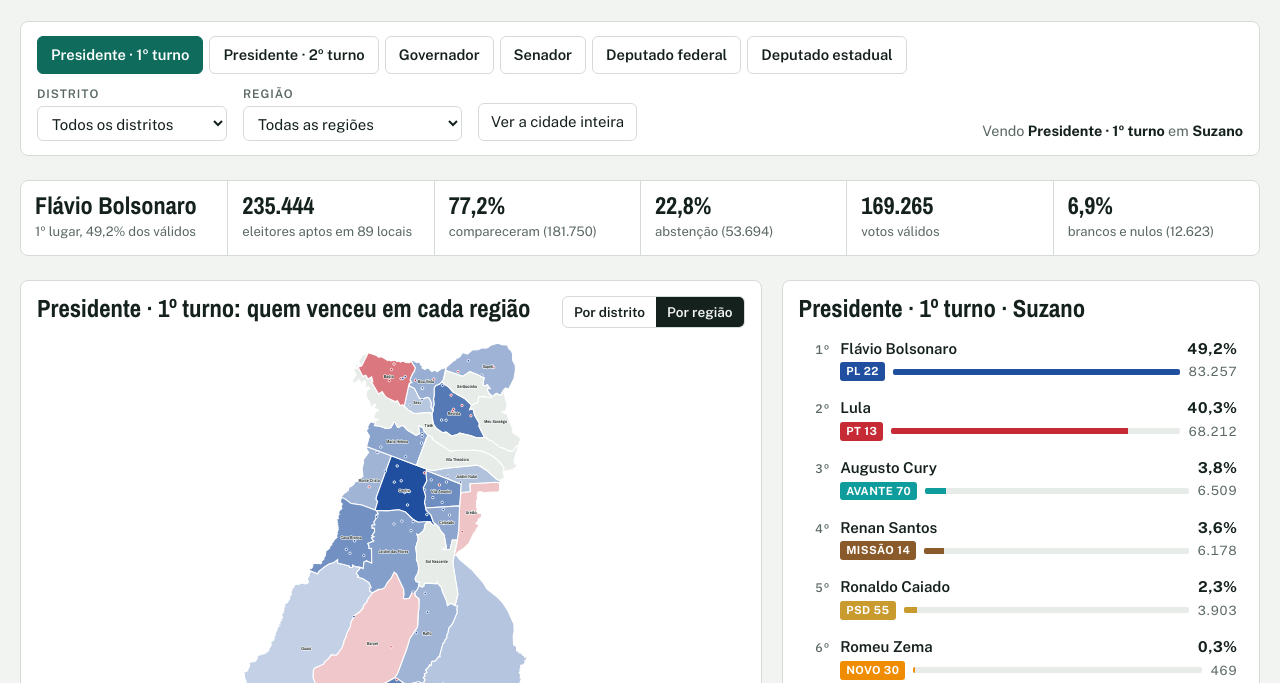
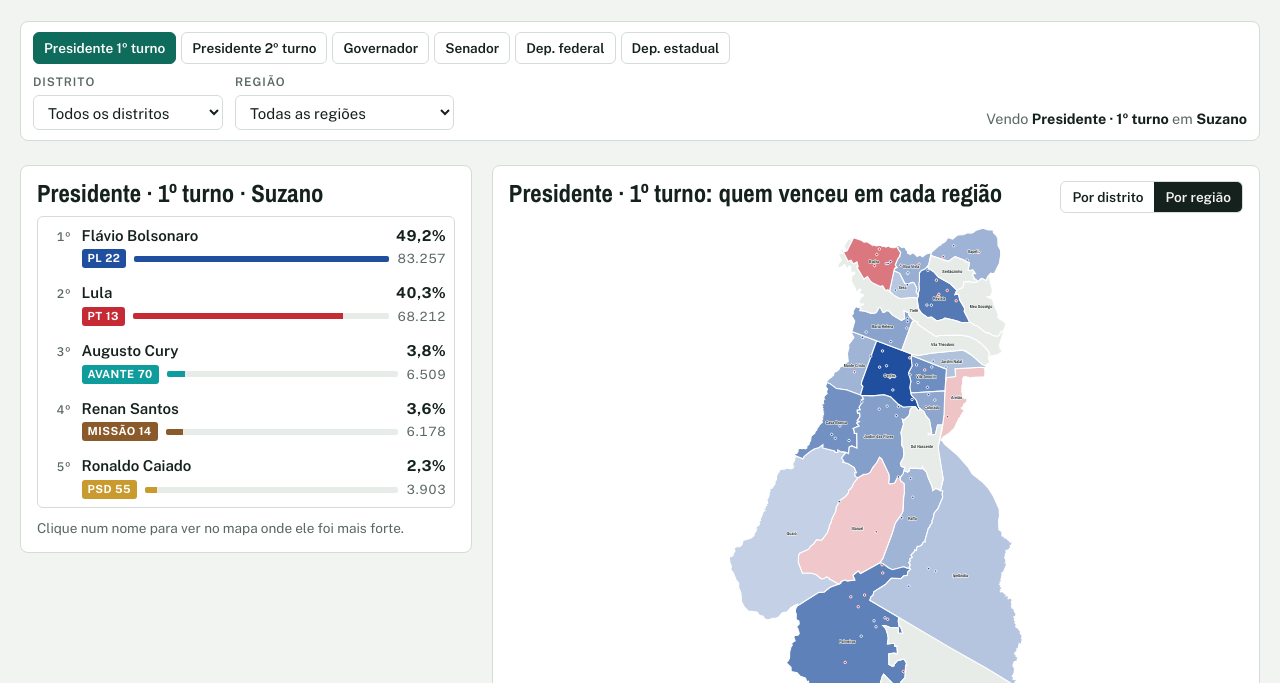
Before and after one commit to eudouglaspena/suzano-nas-urnas, a plain HTML site: page index.html in a window 1280 px wide. Shown: the part 189-872 px from the top of the page. Drawn offline with nearby package versions, Linux system fonts and the light colour scheme.

Commit message:
Nova ordem dos quadros, cargos compactos e ranking em caixa com rolagem
Co-Authored-By: Claude Opus 5.5 <noreply@anthropic.com>
Claude-Session: https://claude.ai/code/session_01LrVdTM2Sf1kCYckY4SNBrC

```diff
--- a/index.html
+++ b/index.html
@@ -11,7 +11,7 @@
 <link rel="preconnect" href="https://fonts.gstatic.com" crossorigin>
 <link rel="stylesheet" href="https://fonts.googleapis.com/css2?family=Archivo+Narrow:wght@500;600;700&family=Public+Sans:wght@400;500;600;700&family=IBM+Plex+Mono:wght@500&display=swap">
 <style>
-/* Layout: barra de filtros (cargo, região, bairro) no topo; mapa da cidade como peça central com o ranking do recorte ao lado; locais de votação e busca de bairro abaixo */
+/* Layout: cargos e filtros no topo; ranking (caixa com rolagem) e depois o mapa; resumo, locais de votação e regiões abaixo */
 :root{
   --bg:#f2f4f1; --surface:#ffffff; --ink:#15211d; --muted:#5a6863; --line:#d5dcd8; --soft:#e7ece9;
   --accent:#0f6b5c; --accent-ink:#ffffff; --sel:#15211d;
@@ -74,6 +74,21 @@ select{min-width:190px}
 .crumb{font-size:.9rem;color:var(--muted);margin-left:auto}
 .crumb b{color:var(--ink)}
 
+/* compacto */
+.tabs .ts{display:none}
+.controls{padding:10px 12px;gap:10px}
+.tabs{display:grid;grid-template-columns:repeat(6,auto);justify-content:start;gap:5px}
+.tabs button{padding:5px 10px;font-size:.85rem}
+.filters{gap:8px 12px}
+@media (max-width:700px){
+  .tabs{grid-template-columns:repeat(3,minmax(0,1fr))}
+  .tabs button{padding:6px 4px;font-size:.8rem;text-align:center}
+  .filters{display:grid;grid-template-columns:1fr 1fr}
+  .filters select{min-width:0;width:100%}
+  #limpar{grid-column:1 / -1;padding:6px}
+  .crumb{display:none}
+  .tabs .tl{display:none}.tabs .ts{display:inline}
+}
 /* resumo */
 .summary{display:grid;grid-template-columns:repeat(6,minmax(0,1fr));gap:0;background:var(--surface);border:1px solid var(--line);border-radius:8px}
 .summary div{padding:12px 14px;border-left:1px solid var(--line);min-width:0}
@@ -84,7 +99,10 @@ select{min-width:190px}
 @media (max-width:560px){.summary{grid-template-columns:repeat(2,minmax(0,1fr))}.summary div{border-left:0;border-top:1px solid var(--line)}.summary div:first-child{border-top:0}}
 
 /* mapa + ranking */
-.main{display:grid;grid-template-columns:minmax(0,1.55fr) minmax(0,1fr);gap:20px;align-items:start}
+.main{display:grid;grid-template-columns:minmax(0,1fr) minmax(0,1.7fr);gap:20px;align-items:start}
+.rankbox{max-height:292px;overflow-y:auto;border:1px solid var(--line);border-radius:6px;padding:2px;overscroll-behavior:contain}
+.rankbox::-webkit-scrollbar{width:10px}.rankbox::-webkit-scrollbar-thumb{background:var(--accent);border-radius:6px;border:2px solid var(--surface)}
+.rankbox{scrollbar-color:var(--accent) transparent}
 @media (max-width:900px){.main{grid-template-columns:1fr}}
 .panel{background:var(--surface);border:1px solid var(--line);border-radius:8px;padding:14px 16px;display:grid;gap:10px;min-width:0}
 .panel-head{display:flex;justify-content:space-between;align-items:baseline;gap:10px;flex-wrap:wrap}
@@ -110,7 +128,7 @@ svg#map{width:100%;height:auto;max-height:82vh;display:block}
 .seg button[aria-pressed="true"]{background:var(--ink);color:var(--bg)}
 
 .rank{list-style:none;margin:0;padding:0;display:grid;gap:2px}
-.rank li button{all:unset;box-sizing:border-box;width:100%;display:grid;grid-template-columns:1.6rem minmax(0,1fr) auto;gap:2px 10px;align-items:center;padding:7px 6px;border-radius:6px;cursor:pointer}
+.rank li button{all:unset;box-sizing:border-box;width:100%;display:grid;grid-template-columns:1.6rem minmax(0,1fr) auto;gap:2px 10px;align-items:center;padding:6px 6px;border-radius:6px;cursor:pointer}
 .rank li button:hover{background:var(--soft)}
 .rank li button:focus-visible{outline:2px solid var(--accent)}
 .rank li button[aria-pressed="true"]{background:var(--soft);box-shadow:inset 0 0 0 1.5px var(--ink)}
@@ -183,9 +201,17 @@ footer p{margin:0}
     </div>
   </section>
 
-  <section class="summary" id="summary" aria-label="Resumo do recorte"></section>
+  <section class="main">
+    <aside class="panel" aria-live="polite">
+      <div class="panel-head">
+        <h2 id="ranktitle">Resultado</h2>
 
-  <section class="main">
+      </div>
+      <div class="field" id="buscawrap" hidden><label for="busca">Procurar candidato</label><input id="busca" type="search" placeholder="Nome, partido ou número" autocomplete="off"></div>
+      <div class="rankbox" tabindex="0" aria-label="Ranking de candidatos"><ol class="rank" id="rank"></ol></div>
+      <button type="button" class="ghost more" id="mais" hidden>Mostrar mais</button>
+      <div class="note" id="ranknote"></div>
+    </aside>
     <div class="panel">
       <div class="panel-head">
         <h2 id="maptitle">Mapa</h2>
@@ -200,17 +226,9 @@ footer p{margin:0}
       <div class="legend" id="legend"></div>
       <div class="note" id="mapnote"></div>
     </div>
-    <aside class="panel" aria-live="polite">
-      <div class="panel-head">
-        <h2 id="ranktitle">Resultado</h2>
+  </section>
 
-      </div>
-      <div class="field" id="buscawrap" hidden><label for="busca">Procurar candidato</label><input id="busca" type="search" placeholder="Nome, partido ou número" autocomplete="off"></div>
-      <ol class="rank" id="rank"></ol>
-      <button type="button" class="ghost more" id="mais" hidden>Mostrar mais</button>
-      <div class="note" id="ranknote"></div>
-    </aside>
-  </section>
+  <section class="summary" id="summary" aria-label="Resumo do recorte"></section>
 
   <section style="display:grid;gap:12px">
     <div class="sechead"><h2 id="loctitle">Locais de votação</h2><span class="note">Clique no título de uma coluna para ordenar</span></div>
@@ -259,7 +277,7 @@ const hasUrn = new Set(L.map(l => l.b));
 const BAI_REGS = {}; MICRO.forEach(m => (BAI_REGS[m.n] = BAI_REGS[m.n] || new Set()).add(m.r));
 const BAIS = Object.keys(BAI_REGS).sort((a,b)=>a.localeCompare(b,"pt"));
 
-let st = {zoom:true, view:"reg", cargo:"p1", dis:"", reg:"", bai:"", cand:null, limit:10};
+let st = {zoom:true, view:"reg", cargo:"p1", dis:"", reg:"", bai:"", cand:null, limit:50};
 const cargo = () => D.cargos.find(c => c.id === st.cargo);
 const isDep = () => st.cargo === "df" || st.cargo === "de";
 const VIEW = {dis:{un:"distrito", key:l=>DIS_OF[l.b]}, reg:{un:"região", key:l=>l.b}, bai:{un:"bairro", key:l=>l.mb}};
@@ -286,8 +304,10 @@ function scopeName(){ return st.bai ? st.bai : st.reg ? "Região "+st.reg : st.d
 
 /* controles */
 const cargosEl = document.getElementById("cargos");
-cargosEl.innerHTML = D.cargos.map(c => `<button type="button" data-c="${c.id}">${esc(c.label)}</button>`).join("");
-cargosEl.querySelectorAll("button").forEach(b => b.addEventListener("click", () => { st.cargo=b.dataset.c; st.cand=null; st.limit=10; document.getElementById("busca").value=""; render(); }));
+const TINY = {p1:"Pres. 1º T",p2:"Pres. 2º T",gov:"Governador",sen:"Senador",df:"Dep. federal",de:"Dep. estadual"};
+const SHORT = {p1:"Presidente 1º turno",p2:"Presidente 2º turno",gov:"Governador",sen:"Senador",df:"Dep. federal",de:"Dep. estadual"};
+cargosEl.innerHTML = D.cargos.map(c => `<button type="button" data-c="${c.id}" title="${esc(c.label)}"><span class="tl">${esc(SHORT[c.id]||c.label)}</span><span class="ts">${esc(TINY[c.id]||c.label)}</span></button>`).join("");
+cargosEl.querySelectorAll("button").forEach(b => b.addEventListener("click", () => { st.cargo=b.dataset.c; st.cand=null; st.limit=50; document.getElementById("busca").value=""; render(); }));
 const fDis = document.getElementById("f-dis"), fReg = document.getElementById("f-reg"), fBai = document.getElementById("f-bai");
 fDis.innerHTML = `<option value="">Todos os distritos</option>` + Object.keys(DIST).map(d => `<option value="${d}">Distrito ${d}</option>`).join("");
 function fillSelects(){
@@ -307,7 +327,7 @@ fReg.addEventListener("change", () => { setReg(fReg.value); render(); });
 fBai.addEventListener("change", () => { setBai(fBai.value); render(); });
 document.getElementById("limpar").addEventListener("click", () => { st.dis=""; st.reg=""; st.bai=""; render(); });
 document.getElementById("clearcand").addEventListener("click", () => { st.cand=null; render(); });
-document.getElementById("mais").addEventListener("click", () => { st.limit += 20; drawRank(); });
+document.getElementById("mais").addEventListener("click", () => { st.limit += 50; drawRank(); });
 document.getElementById("busca").addEventListener("input", () => drawRank());
 document.querySelectorAll("#vista button").forEach(b => b.addEventListener("click", () => { st.view=b.dataset.v; render(); }));
 function clickReg(r){
@@ -349,7 +369,7 @@ let ZK = 1;
 function zoomTo(){
   let bx = null;
   const zb = document.getElementById("zoombtn"), hasF = !!(st.dis || st.reg || st.bai);
-  zb.hidden = !hasF; zb.textContent = st.zoom ? "Ver mapa inteiro" : "Aproximar no filtro";
+  zb.hidden = !hasF; zb.textContent = "Ver mapa inteiro";
   if (hasF && st.zoom){
     const els = st.view==="bai" ? MP.filter(o=>!o.p.classList.contains("dim")).map(o=>o.p) : REGS.filter(r=>!PATHS[r].classList.contains("dim")).map(r=>PATHS[r]);
     els.forEach(e => { const b = e.getBBox(); if (!b.width) return; bx = bx ? {x1:Math.min(bx.x1,b.x),y1:Math.min(bx.y1,b.y),x2:Math.max(bx.x2,b.x+b.width),y2:Math.max(bx.y2,b.y+b.height)} : {x1:b.x,y1:b.y,x2:b.x+b.width,y2:b.y+b.height}; });
@@ -493,12 +513,13 @@ document.getElementById("achar").addEventListener("input", drawSub);
 
 /* tudo */
 let lastScope = "";
-document.getElementById("zoombtn").addEventListener("click", () => { st.zoom = !st.zoom; zoomTo(); });
+document.getElementById("zoombtn").addEventListener("click", () => { st.dis=""; st.reg=""; st.bai=""; render(); });
 function render(){
-  const sk = st.dis+"|"+st.reg+"|"+st.bai; if (sk !== lastScope){ st.zoom = true; lastScope = sk; }
+  const sk = st.dis+"|"+st.reg+"|"+st.bai+"|"+st.cargo; if (sk !== lastScope){ st.zoom = true; lastScope = sk; const rb=document.querySelector(".rankbox"); if (rb) rb.scrollTop=0; }
   const c = cargo();
   cargosEl.querySelectorAll("button").forEach(b => b.setAttribute("aria-pressed", b.dataset.c===st.cargo));
   fillSelects();
+  document.getElementById("limpar").hidden = !(st.dis || st.reg || st.bai);
   document.getElementById("buscawrap").hidden = !isDep();
   document.getElementById("clearcand").hidden = st.cand==null;
   const info = st.cand!=null ? candInfo(c, st.cand) : null, un = VIEW[st.view].un;
```
